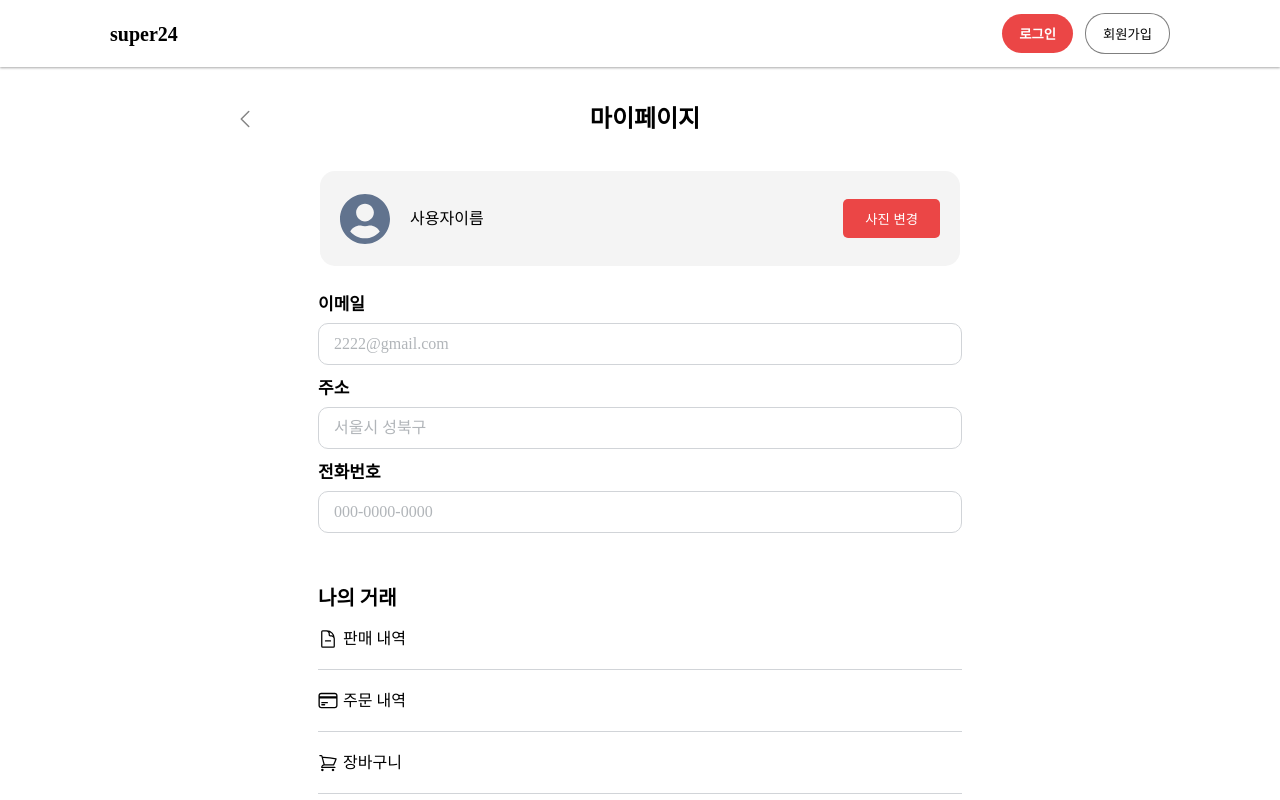
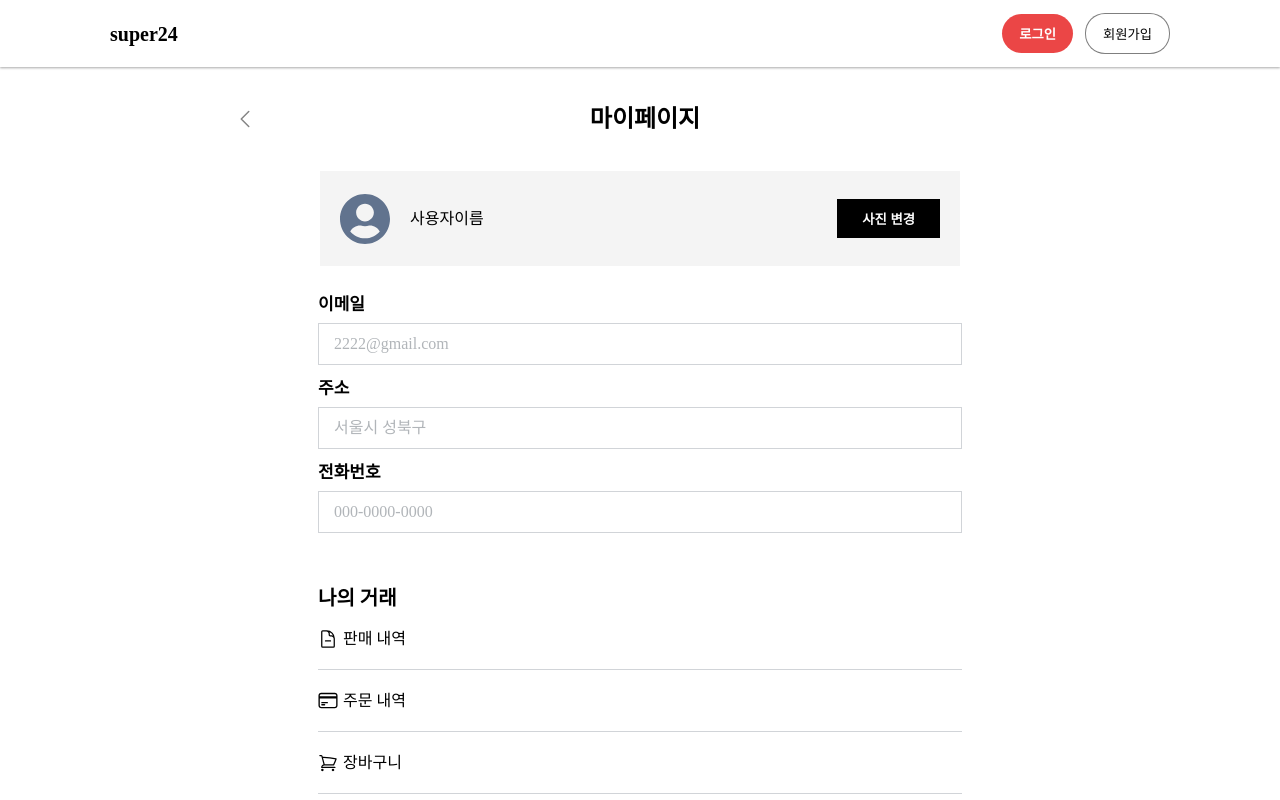
Before and after one commit to ujeans/shoppingmall_frontend, a React (Create React App) app in the folder shoppingmall/: page /mypage in a window 1280 px wide. Shown: the top 800 px of the page. Built offline with nearby package versions, Linux system fonts and the light colour scheme.

Commit message:
refactor(feature/ujin/#29): 버튼 공통 컴포넌트로 만들고 padding, fontSize 동적으로 적용되게 구현

```diff
--- a/shoppingmall/src/components/cart/EmptyCart.js
+++ b/shoppingmall/src/components/cart/EmptyCart.js
@@ -1,13 +1,22 @@
 import styled from "styled-components";
-// // styles
-import { Container } from "../../style/CommonStyles";
+import { useNavigate } from "react-router-dom";
+// styles
+import { Container, WhiteBtn } from "../../style/CommonStyles";
 
 const EmptyCart = () => {
+  const navigate = useNavigate();
+
+  const navigateToPage = () => {
+    navigate("/");
+  };
+
   return (
-    <EmptyContainer>
+    <EmptyContainer borderBottom={true}>
       <Wrapper>
         <EmptyCartMessage>장바구니에 담은 상품이 없습니다.</EmptyCartMessage>
-        <Btn>CONTINUE SHOPPING</Btn>
+        <WhiteBtn padding="12px 20px" fontSize="20px" onClick={navigateToPage}>
+          CONTINUE SHOPPING
+        </WhiteBtn>
       </Wrapper>
     </EmptyContainer>
   );
--- a/shoppingmall/src/components/cart/FilledCart.js
+++ b/shoppingmall/src/components/cart/FilledCart.js
@@ -1,13 +1,24 @@
 import styled from "styled-components";
+import { useNavigate } from "react-router-dom";
 // assets
 import checkbox from "../../assets/checkbox.svg";
 // components
 import ProductList from "./productList/ProductList";
 import TotalSum from "./TotalSum";
 // styles
-import { Container, Header } from "../../style/CommonStyles";
+import {
+  BlackBtn,
+  Container,
+  Header,
+  WhiteBtn,
+} from "../../style/CommonStyles";
 
 const FilledCart = ({ cartItems }) => {
+  const navigate = useNavigate();
+
+  const navigateToPage = () => {
+    navigate("/");
+  };
   return (
     <>
       <Container borderBottom={false}>
@@ -27,8 +38,12 @@ const FilledCart = ({ cartItems }) => {
       </BtnWrapper>
       <TotalSum />
       <ButtonWrapper>
-        <Btn>CONTINUE SHOPPING</Btn>
-        <Btn className="check-out">CHECK OUT</Btn>
+        <Btn padding=" 12px 20px" fontSize="20px" onClick={navigateToPage}>
+          CONTINUE SHOPPING
+        </Btn>
+        <BlackBtn padding=" 12px 20px" fontSize="20px">
+          CHECK OUT
+        </BlackBtn>
       </ButtonWrapper>
     </>
   );
@@ -96,26 +111,6 @@ const ButtonWrapper = styled.div`
   margin-top: 30px;
 `;
 
-const Btn = styled.button`
-  padding: 12px 20px;
-  border: 1px solid ${props => props.theme.grayTextIcon};
-  background: none;
-  font-size: 20px;
-  font-weight: bold;
-  cursor: pointer;
-
-  &:hover {
-    color: ${props => props.theme.mainColor};
-  }
-
-  &.check-out {
-    margin-left: 10px;
-    border: none;
-    background-color: black;
-    color: white;
-
-    &:hover {
-      color: ${props => props.theme.mainColor};
-    }
-  }
+const Btn = styled(WhiteBtn)`
+  margin-right: 10px;
 `;
--- a/shoppingmall/src/components/cart/productList/OrderAmount.js
+++ b/shoppingmall/src/components/cart/productList/OrderAmount.js
@@ -1,11 +1,12 @@
-import React from "react";
 import styled from "styled-components";
+// styles
+import { BlackBtn } from "../../../style/CommonStyles";
 
 const OrderAmount = ({ product }) => {
   return (
     <Container>
       <OrderPrice>{product.price}원</OrderPrice>
-      <OrderBtn>BUY NOW</OrderBtn>
+      <BlackBtn padding="10px 12px">BUY NOW</BlackBtn>
     </Container>
   );
 };
@@ -26,13 +27,3 @@ const OrderPrice = styled.div`
   font-size: 20px;
   font-weight: bold;
 `;
-
-const OrderBtn = styled.button`
-  padding: 10px 12px;
-  border: none;
-  color: white;
-  background-color: ${props => props.theme.mainColor};
-  font-weight: bold;
-  font-size: 12px;
-  cursor: pointer;
-`;
--- a/shoppingmall/src/components/myPage/Info.js
+++ b/shoppingmall/src/components/myPage/Info.js
@@ -45,7 +45,6 @@ const InfoText = styled.div`
   display: flex;
   align-items: center;
   padding-left: 15px;
-  border-radius: 10px;
   border: 1px solid ${props => props.theme.border};
   color: #b1b5b9;
 `;
--- a/shoppingmall/src/components/myPage/Profile.js
+++ b/shoppingmall/src/components/myPage/Profile.js
@@ -1,6 +1,8 @@
 import styled from "styled-components";
 // assets
 import profile from "../../assets/profile.svg";
+// styles
+import { BlackBtn } from "../../style/CommonStyles";
 
 const Profile = () => {
   return (
@@ -10,7 +12,7 @@ const Profile = () => {
           <ProfileImg src={profile} />
           <NickName>사용자이름</NickName>
         </ProfileLeftBox>
-        <EditBtn>사진 변경</EditBtn>
+        <BlackBtn padding="10px 25px">사진 변경</BlackBtn>
       </Wrapper>
     </Container>
   );
@@ -32,7 +34,6 @@ const Wrapper = styled.div`
   justify-content: space-between;
   margin-bottom: 30px;
   padding: 0 20px;
-  border-radius: 15px;
   background-color: ${props => props.theme.grayBgColor};
 `;
 
@@ -46,12 +47,3 @@ const ProfileImg = styled.img`
 `;
 
 const NickName = styled.div``;
-
-const EditBtn = styled.button`
-  padding: 10px 22px;
-  border: none;
-  border-radius: 5px;
-  background-color: ${props => props.theme.mainColor};
-  color: white;
-  cursor: pointer;
-`;
--- a/shoppingmall/src/style/CommonStyles.js
+++ b/shoppingmall/src/style/CommonStyles.js
@@ -15,3 +15,32 @@ export const Header = styled.div`
   font-size: 18px;
   font-weight: bold;
 `;
+
+// buttons
+export const BlackBtn = styled.button`
+  padding: ${props => props.padding};
+  background: black;
+  color: white;
+  border: none;
+  font-size: ${props => props.fontSize};
+  font-weight: bold;
+  cursor: pointer;
+
+  &:hover {
+    color: ${props => props.theme.mainColor};
+  }
+`;
+
+export const WhiteBtn = styled.button`
+  padding: ${props => props.padding};
+  background: none;
+  border: 1px solid black;
+  color: black;
+  font-size: ${props => props.fontSize};
+  font-weight: bold;
+  cursor: pointer;
+
+  &:hover {
+    color: ${props => props.theme.mainColor};
+  }
+`;
```
